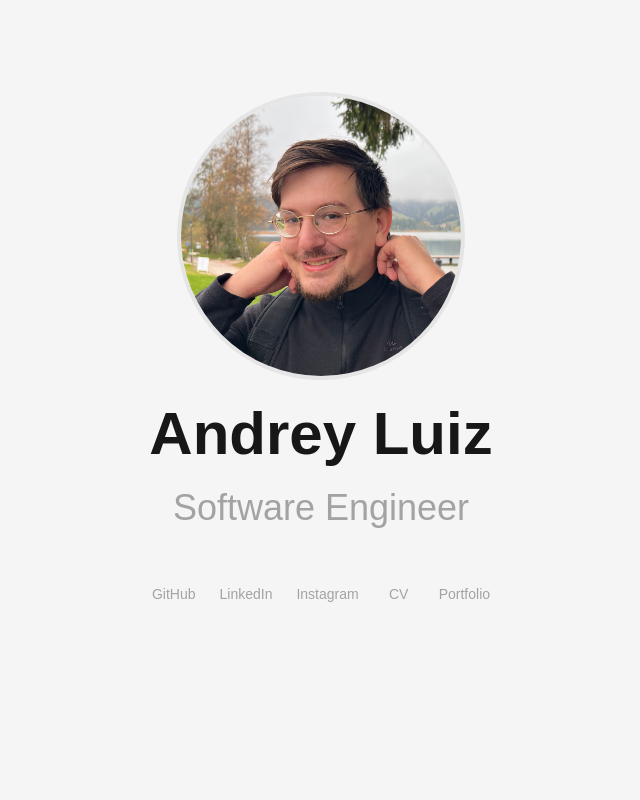
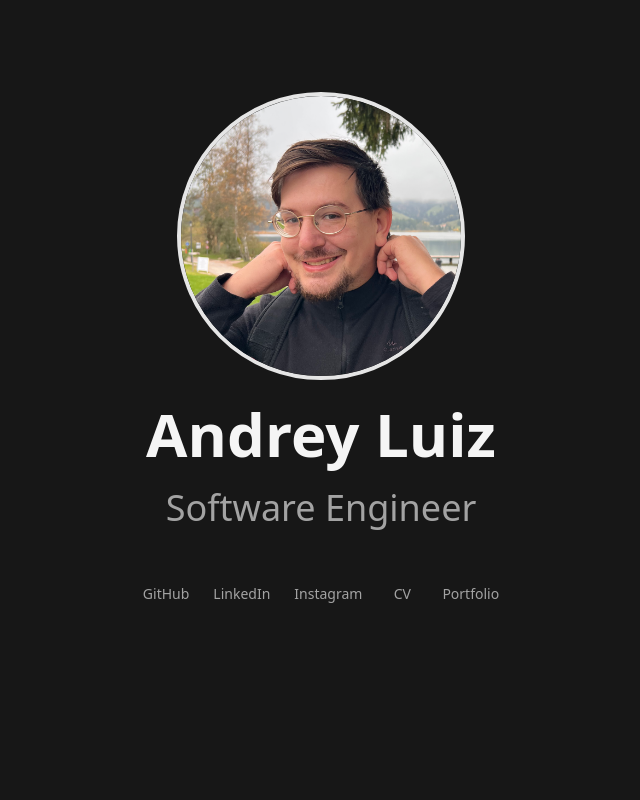
Before and after one commit to andreyluiz/andreyluiz.com, a Next.js app: page / in a window 1280 px wide. Shown: the top 800 px of the page, without its empty margins (319-959 px from the left). Built offline with nearby package versions, Linux system fonts and the light colour scheme; some icons are missing.

Commit message:
Dark mode only

```diff
--- a/src/app/globals.css
+++ b/src/app/globals.css
@@ -7,12 +7,5 @@
 }
 
 body {
-  @apply text-neutral-900 bg-neutral-100;
-  font-family: Arial, Helvetica, sans-serif;
+  @apply text-neutral-100 bg-neutral-900;
 }
-
-@media (prefers-color-scheme: dark) {
-  body {
-    @apply text-neutral-100 bg-neutral-900;
-  }
-}
```
